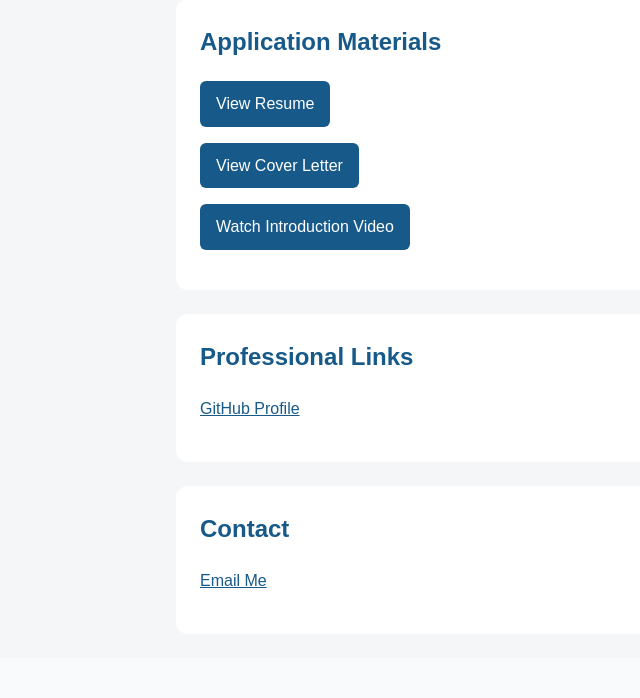
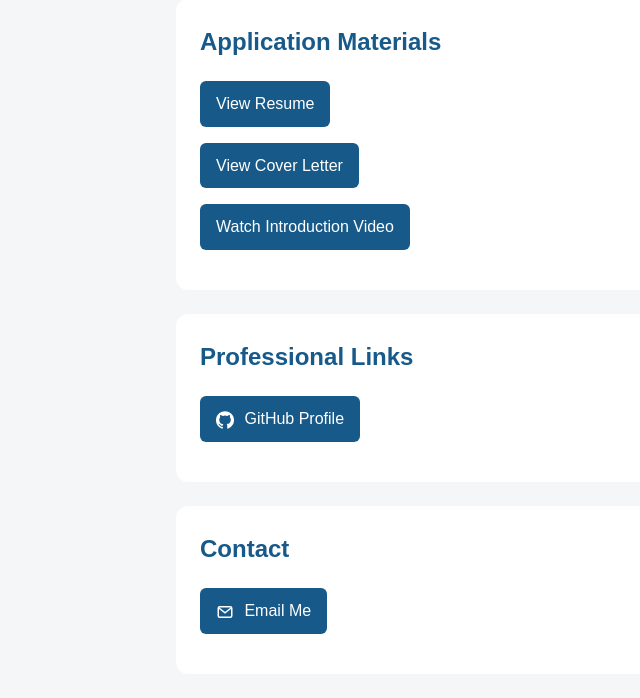
Before and after one commit to xgrantrosales/application-portfolio-hub, a FastAPI app: page / in a window 1280 px wide. Shown: the part 1496-2194 px from the top of the page, without its empty margins (14-654 px from the left). Before the commit the page ends 2084 px from the top, so only its background shows below. Run offline with FastAPI, Linux system fonts and the light colour scheme.

Commit message:
Add README and contact button icons

```diff
--- a/static/style.css
+++ b/static/style.css
@@ -76,3 +76,8 @@ section h2 {
     padding-top: 24px;
     border-top: 1px solid #dce3ea;
 }
+
+.icon {
+    vertical-align: middle;
+    margin-right: 6px;
+}
--- a/templates/home.html
+++ b/templates/home.html
@@ -81,14 +81,29 @@
     <section>
     <h2>Professional Links</h2>
     <p>
-        <a href="https://github.com/xgrantrosales" target="_blank" rel="noopener"> GitHub Profile</a>
+        <a href="https://github.com/xgrantrosales" class="button"
+           target="_blank" rel="noopener">
+            <svg class="icon" width="18" height="18" viewBox="0 0 24 24"
+                 fill="currentColor" aria-hidden="true" focusable="false">
+                <path d="M12 .297a12 12 0 0 0-3.793 23.385c.6.113.82-.258.82-.577v-2.234c-3.338.726-4.043-1.416-4.043-1.416-.546-1.387-1.333-1.756-1.333-1.756-1.09-.745.083-.729.083-.729 1.205.084 1.839 1.237 1.839 1.237 1.07 1.835 2.807 1.305 3.492.998.108-.776.418-1.305.762-1.605-2.665-.305-5.467-1.334-5.467-5.931 0-1.311.469-2.381 1.236-3.221-.124-.303-.536-1.524.117-3.176 0 0 1.008-.322 3.301 1.23a11.52 11.52 0 0 1 6.006 0c2.291-1.552 3.297-1.23 3.297-1.23.655 1.652.243 2.873.119 3.176.77.84 1.235 1.91 1.235 3.221 0 4.609-2.807 5.624-5.479 5.921.431.372.815 1.102.815 2.222v3.293c0 .322.216.694.825.576A12.001 12.001 0 0 0 12 .297z"></path>
+            </svg>
+            GitHub Profile
+        </a>
     </p>
     </section>
 
     <section>
     <h2>Contact</h2>
     <p>
-        <a href="mailto:ix1791ce@gmail.com">Email Me</a>
+        <a href="mailto:ix1791ce@gmail.com" class="button">
+            <svg class="icon" width="18" height="18" viewBox="0 0 24 24"
+                 fill="none" stroke="currentColor" stroke-width="2"
+                 aria-hidden="true" focusable="false">
+                <rect x="3" y="5" width="18" height="14" rx="2"></rect>
+                <path d="m3 6 9 7 9-7"></path>
+            </svg>
+            Email Me
+        </a>
     </p>
     </section>
 
```
Also changed, not shown: README.md (added).
